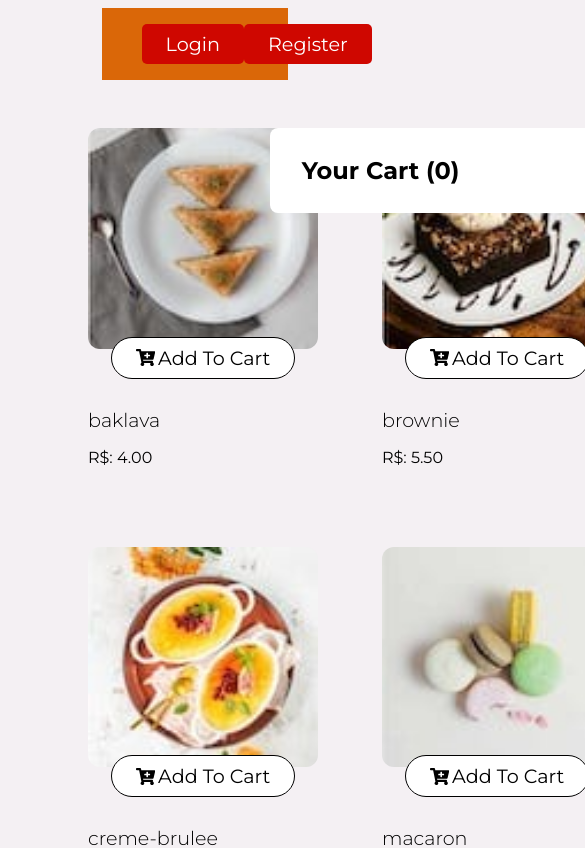
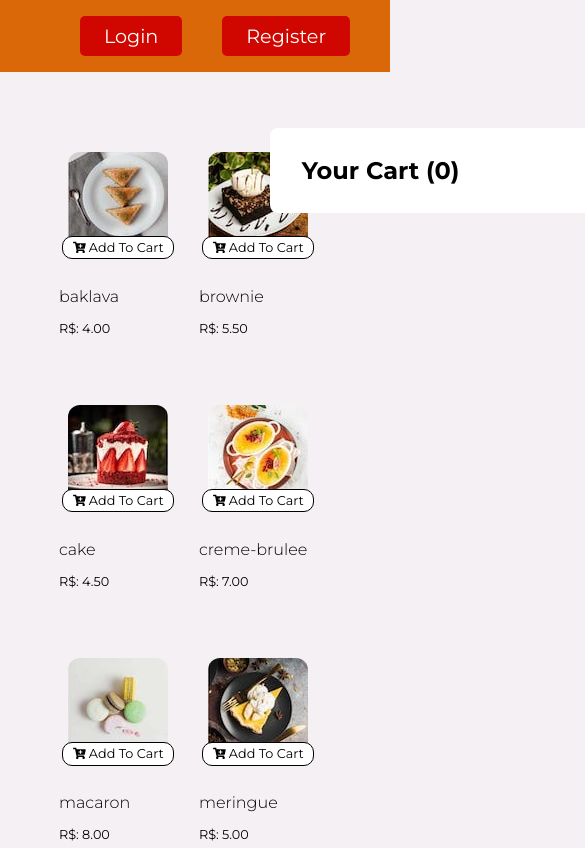
Before and after one commit to lucas-ribeiro03/product-list-with-cart, a React (Vite) app: page / in a window 390 px wide. Shown: the top 848 px of the page, 585 px wide, since content can reach past the window. Built offline with nearby package versions, Linux system fonts and the light colour scheme.

Commit message:
mobile version

```diff
--- a/src/components/Navbar/style.module.scss
+++ b/src/components/Navbar/style.module.scss
@@ -1,3 +1,4 @@
+$mobile: 425px;
 .navbarContainer {
   width: 100%;
   display: flex;
@@ -27,3 +28,19 @@
     }
   }
 }
+
+@media (max-width: $mobile) {
+  .navbarContainer {
+    width: 100vw;
+    position: absolute;
+    top: 0;
+    left: 0;
+
+    nav {
+      width: 100%;
+
+      ul {
+      }
+    }
+  }
+}
--- a/src/components/ProductCard/style.module.scss
+++ b/src/components/ProductCard/style.module.scss
@@ -1,3 +1,4 @@
+$mobile: 425px;
 .productCard {
   display: flex;
   flex-direction: column;
@@ -44,3 +45,35 @@
   width: 230px;
   border-radius: 12px;
 }
+
+@media (max-width: $mobile) {
+  .productCard {
+    width: 90%;
+    max-width: 330px;
+    margin: 0.5rem auto;
+    padding: 1rem;
+
+    .topProductCard {
+      button {
+        font-size: 0.8rem;
+        padding: 0.2rem 0.6rem;
+        border-radius: 10px;
+      }
+    }
+    .bottomProductCard {
+      h1 {
+        font-size: 1rem;
+        line-height: 1.4;
+      }
+
+      p {
+        font-size: 0.8rem;
+      }
+    }
+  }
+
+  .productCard img {
+    width: 100px;
+    height: auto;
+  }
+}
--- a/src/components/ProductList/style.module.scss
+++ b/src/components/ProductList/style.module.scss
@@ -9,3 +9,19 @@
   gap: 4rem;
   margin-right: 4rem;
 }
+
+$mobile: 425px;
+
+@media (max-width: $mobile) {
+  .container {
+    display: flex;
+    width: 100%;
+    justify-content: center;
+    align-items: center;
+  }
+  .menuContainer {
+    grid-template-columns: repeat(2, 1fr);
+    gap: 0.5rem;
+    margin-right: 0;
+  }
+}
```
